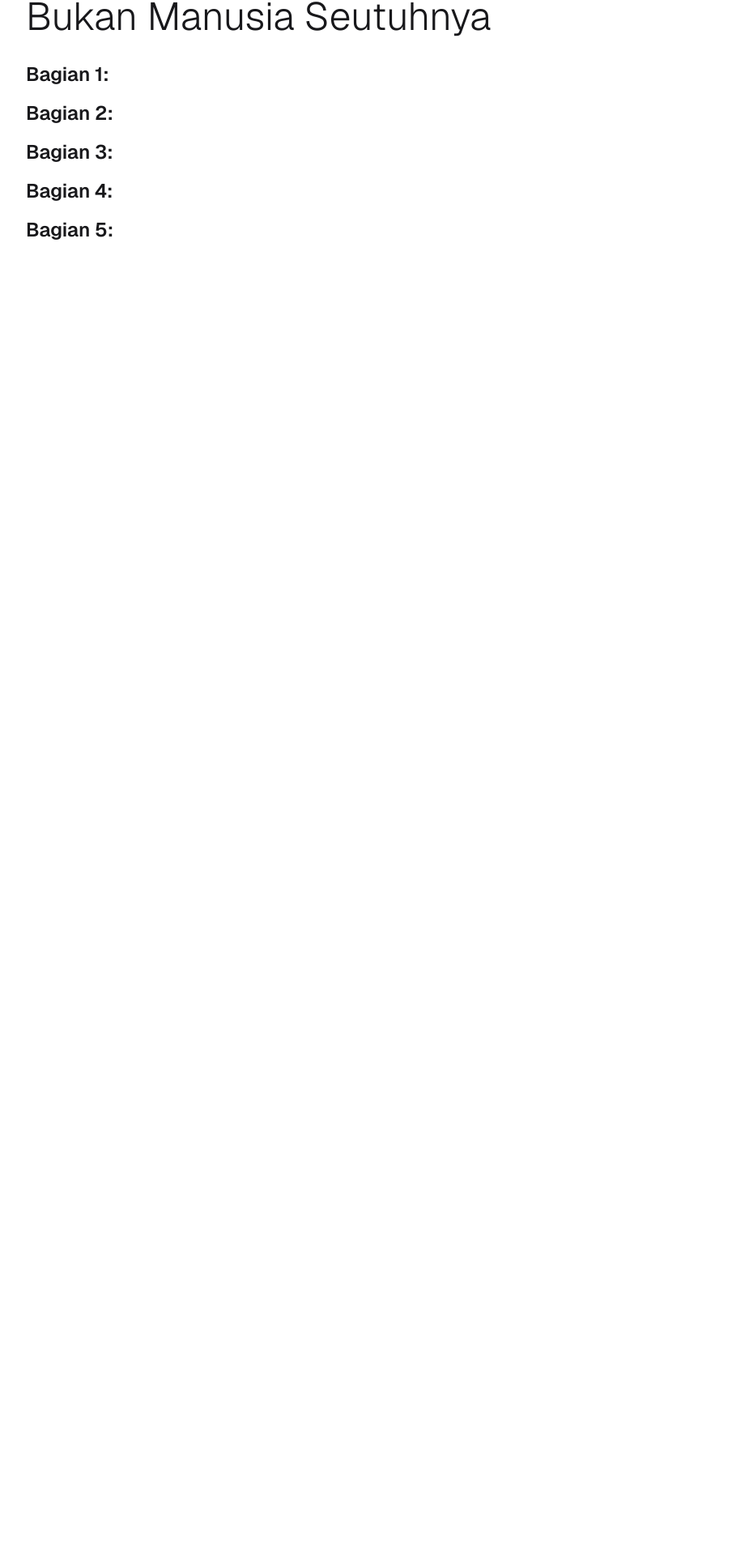
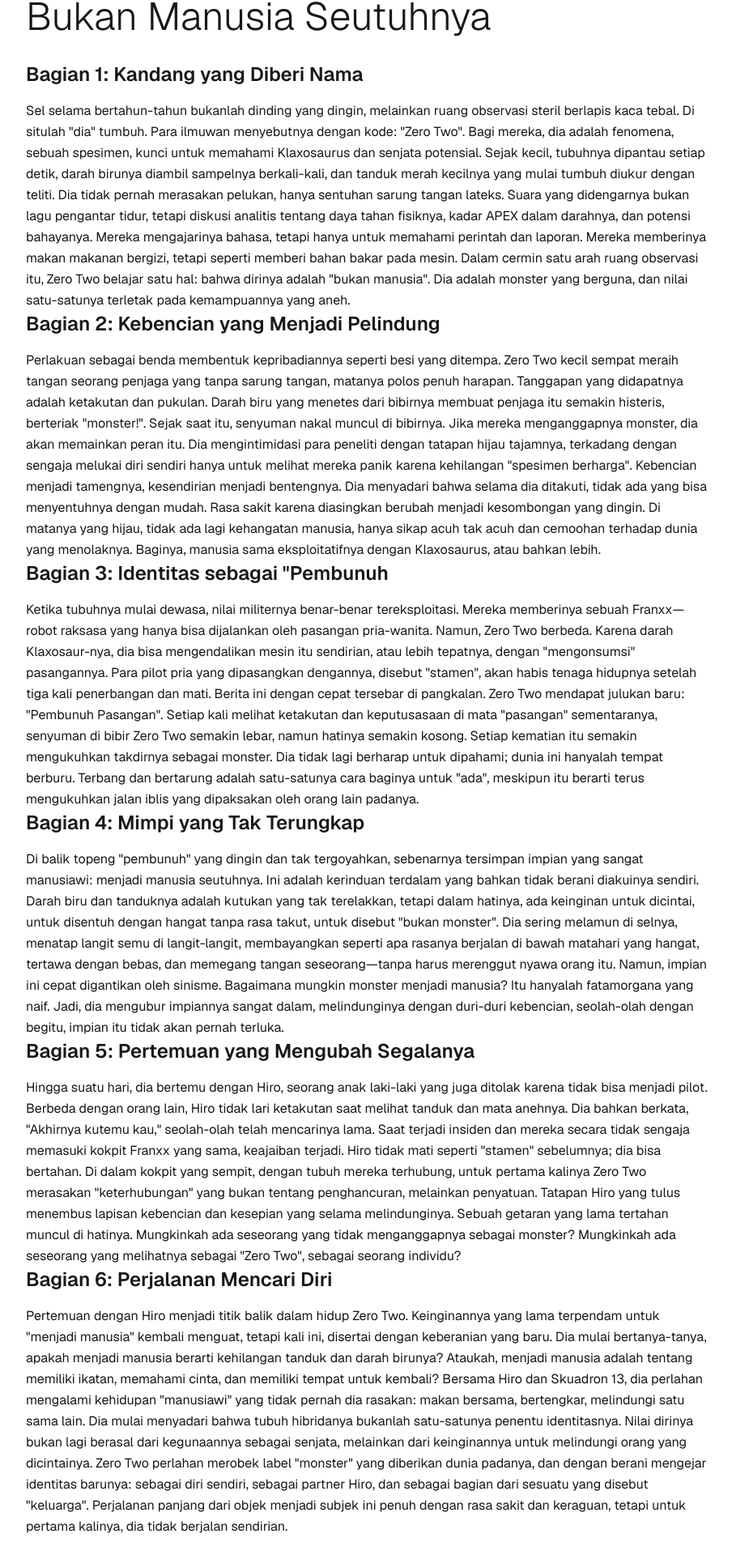
Before and after one commit to thanzero0/ZeroTwoWeb, a Next.js app in the folder zero/: page /bukan-manusia-seutuhnya in a window 1280 px wide. Shown: the part 140-2060 px from the top of the page at 81% size, without its empty margins (184-1088 px from the left). Before the commit the page ends 800 px from the top, so only its background shows below. Built offline with nearby package versions, Linux system fonts and the light colour scheme.

Commit message:
add story bukan manusia seutuhnya

```diff
--- a/zero/src/app/bukan-manusia-seutuhnya/page.tsx
+++ b/zero/src/app/bukan-manusia-seutuhnya/page.tsx
@@ -10,52 +10,94 @@ export default function BukanManusiaSeutuhnya() {
         <h1 className="text-4xl md:text-5xl font-light mb-8 text-zinc-900">Bukan Manusia Seutuhnya</h1>
 
         <section className="prose prose-lg max-w-none leading-relaxed space-y-4">
-          <h2 className="text-2xl font-semibold text-zinc-900">Bagian 1: </h2>
+          <h2 className="text-2xl font-semibold text-zinc-900">Bagian 1: Kandang yang Diberi Nama</h2>
           <p>
-
-          </p>
-          <p>
-
+          Sel selama bertahun-tahun bukanlah dinding yang dingin, melainkan ruang observasi steril berlapis kaca tebal.
+          Di situlah "dia" tumbuh. Para ilmuwan menyebutnya dengan kode: "Zero Two". Bagi mereka, dia adalah fenomena,
+          sebuah spesimen, kunci untuk memahami Klaxosaurus dan senjata potensial. Sejak kecil, tubuhnya dipantau setiap
+          detik, darah birunya diambil sampelnya berkali-kali, dan tanduk merah kecilnya yang mulai tumbuh diukur dengan
+          teliti. Dia tidak pernah merasakan pelukan, hanya sentuhan sarung tangan lateks. Suara yang didengarnya bukan
+          lagu pengantar tidur, tetapi diskusi analitis tentang daya tahan fisiknya, kadar APEX dalam darahnya, dan potensi
+          bahayanya. Mereka mengajarinya bahasa, tetapi hanya untuk memahami perintah dan laporan. Mereka memberinya makan
+          makanan bergizi, tetapi seperti memberi bahan bakar pada mesin. Dalam cermin satu arah ruang observasi itu,
+          Zero Two belajar satu hal: bahwa dirinya adalah "bukan manusia". Dia adalah monster yang berguna, dan nilai
+          satu-satunya terletak pada kemampuannya yang aneh.
           </p>
         </section>
 
         <section className="prose prose-lg max-w-none leading-relaxed space-y-4">
-          <h2 className="text-2xl font-semibold text-zinc-900">Bagian 2: </h2>
+          <h2 className="text-2xl font-semibold text-zinc-900">Bagian 2: Kebencian yang Menjadi Pelindung</h2>
           <p>
-
-          </p>
-          <p>
-
+          Perlakuan sebagai benda membentuk kepribadiannya seperti besi yang ditempa. Zero Two kecil sempat meraih tangan
+          seorang penjaga yang tanpa sarung tangan, matanya polos penuh harapan. Tanggapan yang didapatnya adalah ketakutan
+          dan pukulan. Darah biru yang menetes dari bibirnya membuat penjaga itu semakin histeris, berteriak "monster!".
+          Sejak saat itu, senyuman nakal muncul di bibirnya. Jika mereka menganggapnya monster, dia akan memainkan peran
+          itu. Dia mengintimidasi para peneliti dengan tatapan hijau tajamnya, terkadang dengan sengaja melukai diri sendiri
+          hanya untuk melihat mereka panik karena kehilangan "spesimen berharga". Kebencian menjadi tamengnya, kesendirian
+          menjadi bentengnya. Dia menyadari bahwa selama dia ditakuti, tidak ada yang bisa menyentuhnya dengan mudah. Rasa
+          sakit karena diasingkan berubah menjadi kesombongan yang dingin. Di matanya yang hijau, tidak ada lagi kehangatan
+          manusia, hanya sikap acuh tak acuh dan cemoohan terhadap dunia yang menolaknya. Baginya, manusia sama eksploitatifnya
+          dengan Klaxosaurus, atau bahkan lebih.
           </p>
         </section>
 
         <section className="prose prose-lg max-w-none leading-relaxed space-y-4">
-          <h2 className="text-2xl font-semibold text-zinc-900">Bagian 3: </h2>
+          <h2 className="text-2xl font-semibold text-zinc-900">Bagian 3: Identitas sebagai "Pembunuh</h2>
           <p>
-
-          </p>
-          <p>
-
+          Ketika tubuhnya mulai dewasa, nilai militernya benar-benar tereksploitasi. Mereka memberinya sebuah Franxx—robot
+          raksasa yang hanya bisa dijalankan oleh pasangan pria-wanita. Namun, Zero Two berbeda. Karena darah Klaxosaur-nya,
+          dia bisa mengendalikan mesin itu sendirian, atau lebih tepatnya, dengan "mengonsumsi" pasangannya. Para pilot pria
+          yang dipasangkan dengannya, disebut "stamen", akan habis tenaga hidupnya setelah tiga kali penerbangan dan mati.
+          Berita ini dengan cepat tersebar di pangkalan. Zero Two mendapat julukan baru: "Pembunuh Pasangan". Setiap kali
+          melihat ketakutan dan keputusasaan di mata "pasangan" sementaranya, senyuman di bibir Zero Two semakin lebar,
+          namun hatinya semakin kosong. Setiap kematian itu semakin mengukuhkan takdirnya sebagai monster. Dia tidak lagi
+          berharap untuk dipahami; dunia ini hanyalah tempat berburu. Terbang dan bertarung adalah satu-satunya cara baginya
+          untuk "ada", meskipun itu berarti terus mengukuhkan jalan iblis yang dipaksakan oleh orang lain padanya.
           </p>
         </section>
 
         <section className="prose prose-lg max-w-none leading-relaxed space-y-4">
-          <h2 className="text-2xl font-semibold text-zinc-900">Bagian 4: </h2>
+          <h2 className="text-2xl font-semibold text-zinc-900">Bagian 4: Mimpi yang Tak Terungkap</h2>
           <p>
-
-          </p>
-          <p>
-
+          Di balik topeng "pembunuh" yang dingin dan tak tergoyahkan, sebenarnya tersimpan impian yang sangat manusiawi:
+          menjadi manusia seutuhnya. Ini adalah kerinduan terdalam yang bahkan tidak berani diakuinya sendiri. Darah biru
+          dan tanduknya adalah kutukan yang tak terelakkan, tetapi dalam hatinya, ada keinginan untuk dicintai, untuk
+          disentuh dengan hangat tanpa rasa takut, untuk disebut "bukan monster". Dia sering melamun di selnya, menatap
+          langit semu di langit-langit, membayangkan seperti apa rasanya berjalan di bawah matahari yang hangat, tertawa
+          dengan bebas, dan memegang tangan seseorang—tanpa harus merenggut nyawa orang itu. Namun, impian ini cepat
+          digantikan oleh sinisme. Bagaimana mungkin monster menjadi manusia? Itu hanyalah fatamorgana yang naif.
+          Jadi, dia mengubur impiannya sangat dalam, melindunginya dengan duri-duri kebencian, seolah-olah dengan begitu,
+          impian itu tidak akan pernah terluka.
           </p>
         </section>
 
         <section className="prose prose-lg max-w-none leading-relaxed space-y-4">
-          <h2 className="text-2xl font-semibold text-zinc-900">Bagian 5: </h2>
+          <h2 className="text-2xl font-semibold text-zinc-900">Bagian 5: Pertemuan yang Mengubah Segalanya</h2>
           <p>
+          Hingga suatu hari, dia bertemu dengan Hiro, seorang anak laki-laki yang juga ditolak karena tidak bisa menjadi pilot.
+          Berbeda dengan orang lain, Hiro tidak lari ketakutan saat melihat tanduk dan mata anehnya. Dia bahkan berkata,
+          "Akhirnya kutemu kau," seolah-olah telah mencarinya lama. Saat terjadi insiden dan mereka secara tidak sengaja
+          memasuki kokpit Franxx yang sama, keajaiban terjadi. Hiro tidak mati seperti "stamen" sebelumnya; dia bisa bertahan.
+          Di dalam kokpit yang sempit, dengan tubuh mereka terhubung, untuk pertama kalinya Zero Two merasakan "keterhubungan"
+          yang bukan tentang penghancuran, melainkan penyatuan. Tatapan Hiro yang tulus menembus lapisan kebencian dan kesepian
+          yang selama melindunginya. Sebuah getaran yang lama tertahan muncul di hatinya. Mungkinkah ada seseorang yang tidak
+          menganggapnya sebagai monster? Mungkinkah ada seseorang yang melihatnya sebagai "Zero Two", sebagai seorang individu?
+          </p>
+        </section>
 
-          </p>
+        <section className="prose prose-lg max-w-none leading-relaxed space-y-4">
+          <h2 className="text-2xl font-semibold text-zinc-900">Bagian 6: Perjalanan Mencari Diri</h2>
           <p>
-
+          Pertemuan dengan Hiro menjadi titik balik dalam hidup Zero Two. Keinginannya yang lama terpendam untuk "menjadi manusia"
+          kembali menguat, tetapi kali ini, disertai dengan keberanian yang baru. Dia mulai bertanya-tanya, apakah menjadi manusia
+          berarti kehilangan tanduk dan darah birunya? Ataukah, menjadi manusia adalah tentang memiliki ikatan, memahami cinta,
+          dan memiliki tempat untuk kembali? Bersama Hiro dan Skuadron 13, dia perlahan mengalami kehidupan "manusiawi" yang tidak
+          pernah dia rasakan: makan bersama, bertengkar, melindungi satu sama lain. Dia mulai menyadari bahwa tubuh hibridanya
+          bukanlah satu-satunya penentu identitasnya. Nilai dirinya bukan lagi berasal dari kegunaannya sebagai senjata,
+          melainkan dari keinginannya untuk melindungi orang yang dicintainya. Zero Two perlahan merobek label "monster" yang
+          diberikan dunia padanya, dan dengan berani mengejar identitas barunya: sebagai diri sendiri, sebagai partner Hiro,
+          dan sebagai bagian dari sesuatu yang disebut "keluarga". Perjalanan panjang dari objek menjadi subjek ini penuh dengan
+          rasa sakit dan keraguan, tetapi untuk pertama kalinya, dia tidak berjalan sendirian.
           </p>
         </section>
       </div>
```
